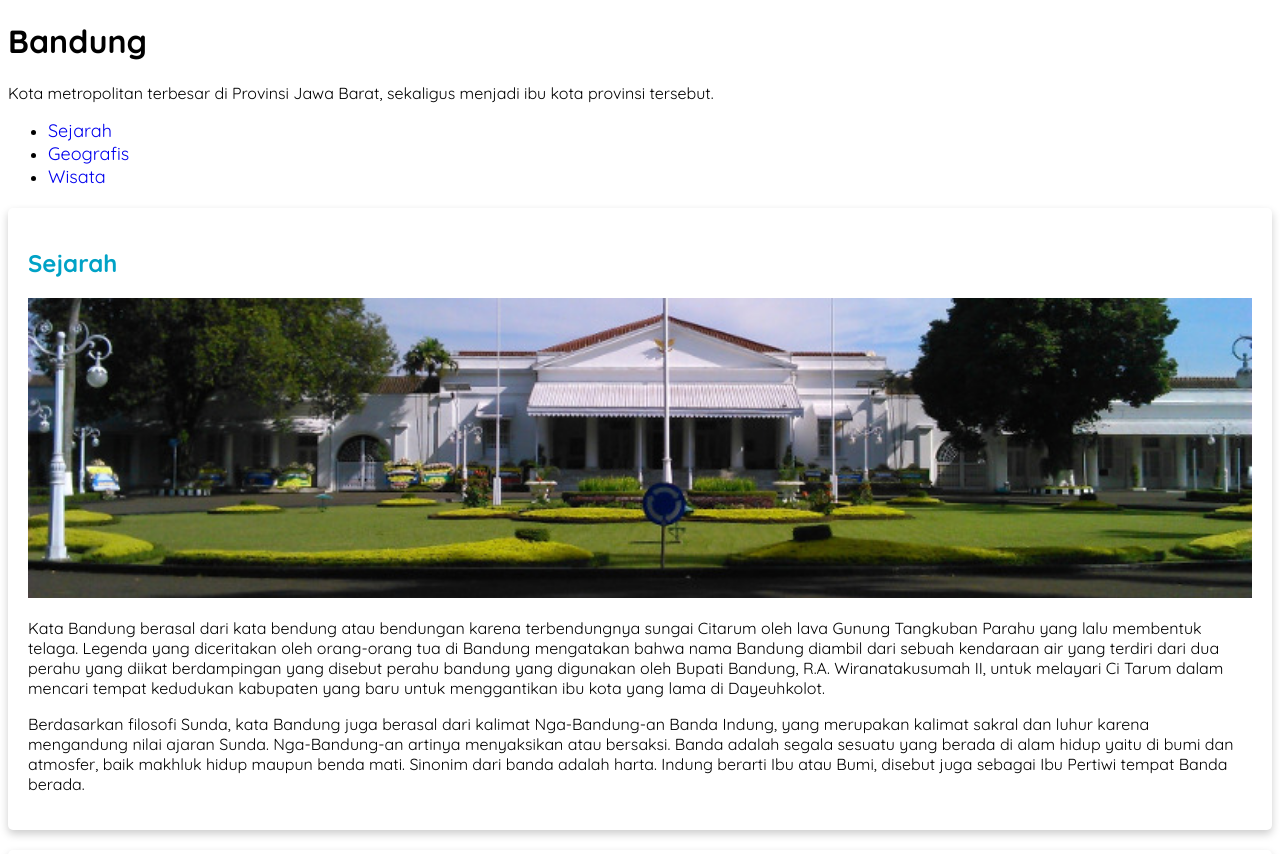
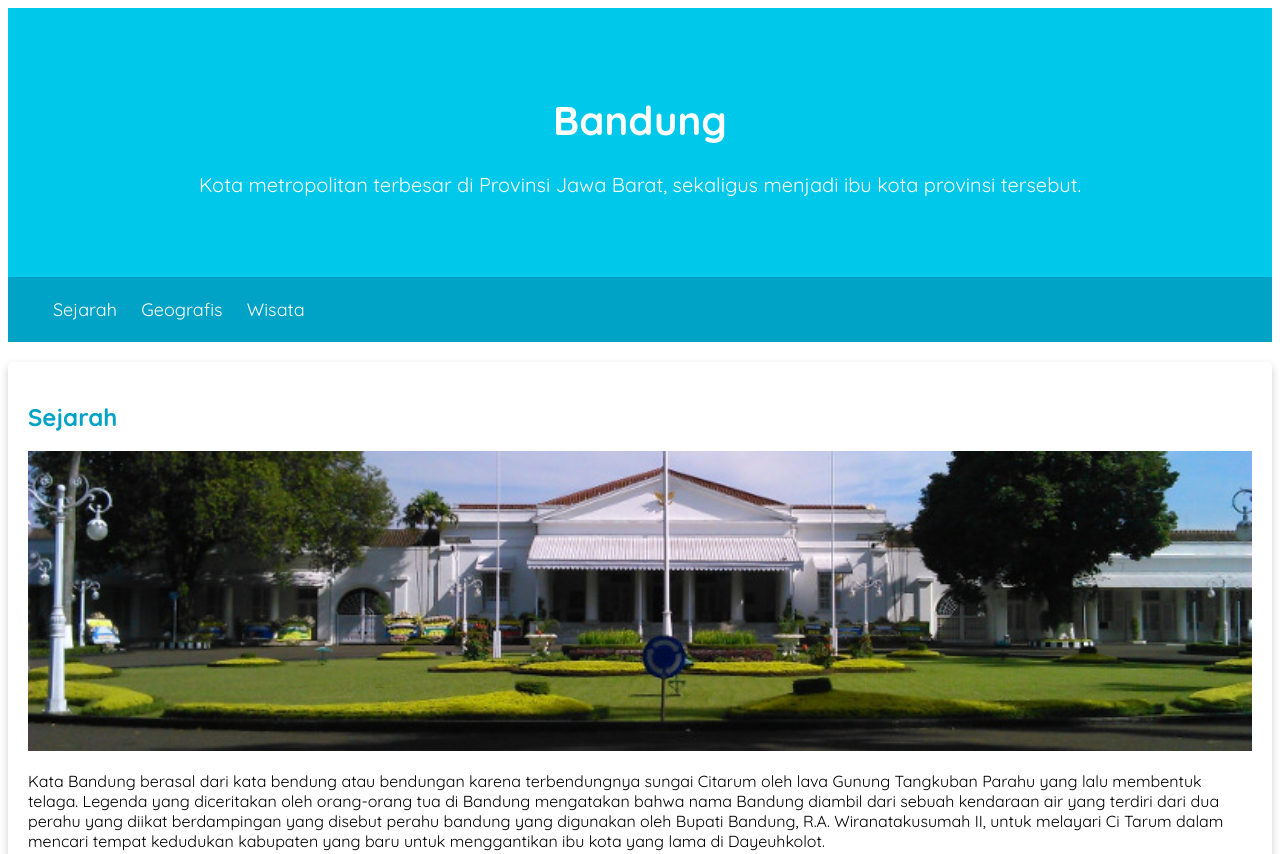
Before and after one commit to praditia12/Bandung-Profile-Page, a plain HTML site: page index.html in a window 1280 px wide. Shown: the top 854 px of the page. Drawn offline with Linux system fonts and the light colour scheme.

Commit message:
menerapkan jumbotron dan navigasi

```diff
--- a/assets/styles/style.css
+++ b/assets/styles/style.css
@@ -21,10 +21,23 @@ nav a {
 
   font-weight: 400;
   text-decoration: none;
+
+  color: white;
 }
 
 nav a:hover {
   font-weight: bold;
+}
+
+nav li {
+  display: inline;
+  list-style-type: none;
+  margin-right: 20px;
+}
+
+nav {
+   background-color: #00a2c6;
+   padding: 5px;
 }
 
 .profile header {
@@ -50,3 +63,11 @@ nav a:hover {
   padding: 20px;
   margin-top: 20px;
 }
+
+.jumbotron {
+  font-size: 20px;
+  padding: 60px;
+  background-color: #00c8eb;
+  text-align: center;
+  color: white;
+}
--- a/index.html
+++ b/index.html
@@ -18,11 +18,13 @@
 
   <body>
     <header>
-      <h1>Bandung</h1>
-      <p>
-        Kota metropolitan terbesar di Provinsi Jawa Barat, sekaligus menjadi ibu kota provinsi
-        tersebut.
-      </p>
+      <div class="jumbotron">
+        <h1>Bandung</h1>
+          <p>
+            Kota metropolitan terbesar di Provinsi Jawa Barat, sekaligus menjadi ibu kota provinsi
+            tersebut.
+          </p>
+      </div>
 
       <nav>
         <ul>
```
